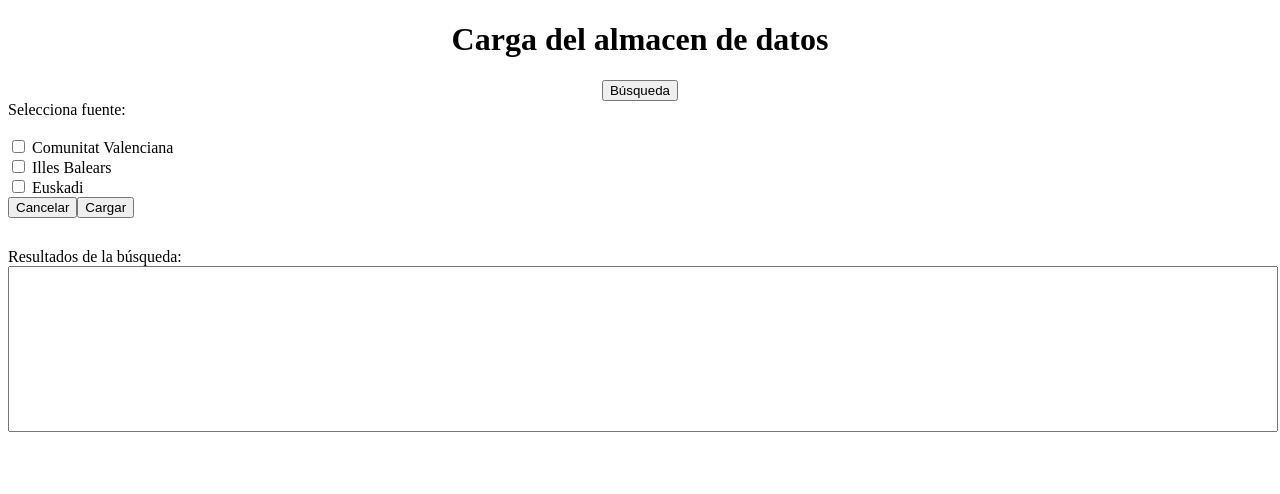
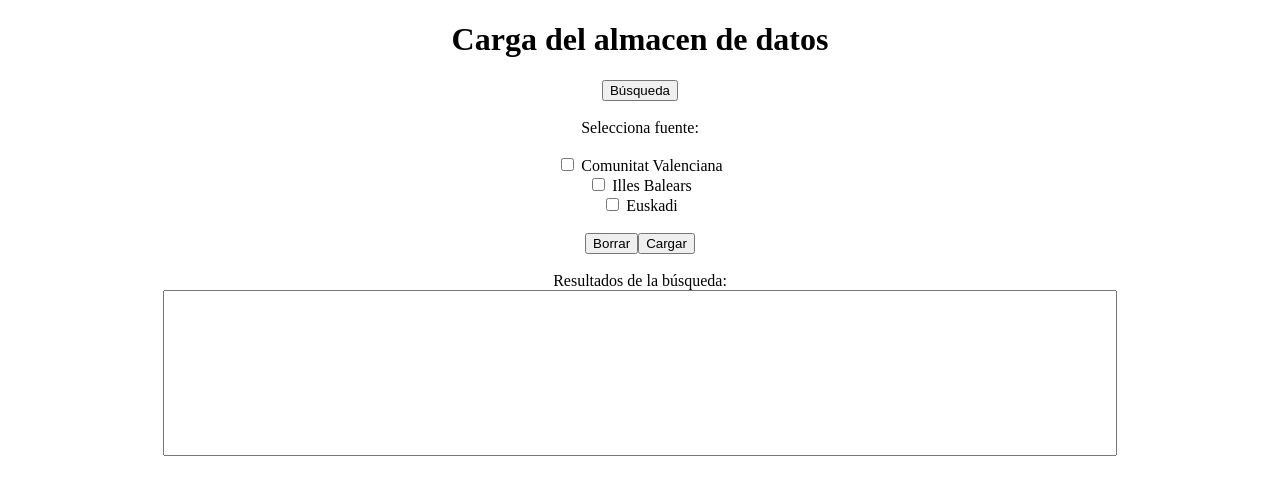
Before and after one commit to angelperezz21/FrontEndIEI, a React (Vite) app in the folder frontend-iei/: page /cargar in a window 1280 px wide. Shown: the top 494 px of the page. Built offline with nearby package versions, Linux system fonts and the light colour scheme.

Commit message:
Frontend terminado

```diff
--- a/frontend-iei/src/Cargar.css
+++ b/frontend-iei/src/Cargar.css
@@ -1,3 +1,13 @@
 .gridCheckBox{
     display: grid;
 }
+
+.textArea2{
+    width: 75%;
+    height: 160px;
+    resize: none;
+}
+
+.todo{
+    text-align: center;
+}
--- a/frontend-iei/src/Cargar.jsx
+++ b/frontend-iei/src/Cargar.jsx
@@ -8,12 +8,15 @@ import ComboBox from 'react-responsive-combo-box'
 
 function Cargar(){
     return(
-        <div>
+        <div className='todo'>
             <div className='titulo'>
                 <h1>Carga del almacen de datos</h1>
                 <button onClick={() => {window.location='./busqueda'}}>Búsqueda</button>
             </div>
-            <div>
+
+            <br></br>
+
+            <div className='fuentes'>
                 <label>Selecciona fuente:</label>
                 <br></br>
                 <br></br>
@@ -22,16 +25,19 @@ function Cargar(){
                     <label><input type="checkbox" ></input> Illes Balears</label>
                     <label><input type="checkbox" ></input> Euskadi</label>
                 </div>
+                <br></br>
                 <div className='botones'>
-                    <button>Cancelar</button>
+                    <button>Borrar</button>
                     <button>Cargar</button>
                 </div>
-                <div className='divResultado'>
-                    <label>Resultados de la búsqueda:</label>
-                    <textarea className='textArea' readOnly></textarea>
+
+                <br></br>
+
+                <label>Resultados de la búsqueda:</label>
+                <div className='divResultado2'>
+                    <textarea className='textArea2' readOnly></textarea>
                 </div>
             </div>
-
         </div>
     );
 }
```
